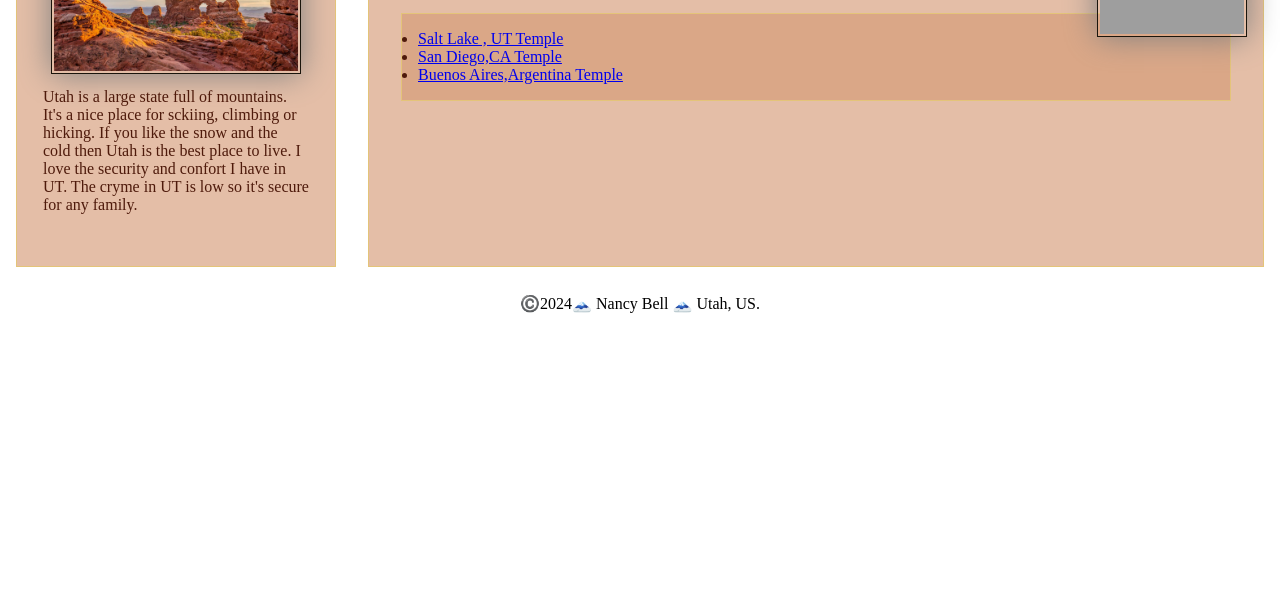
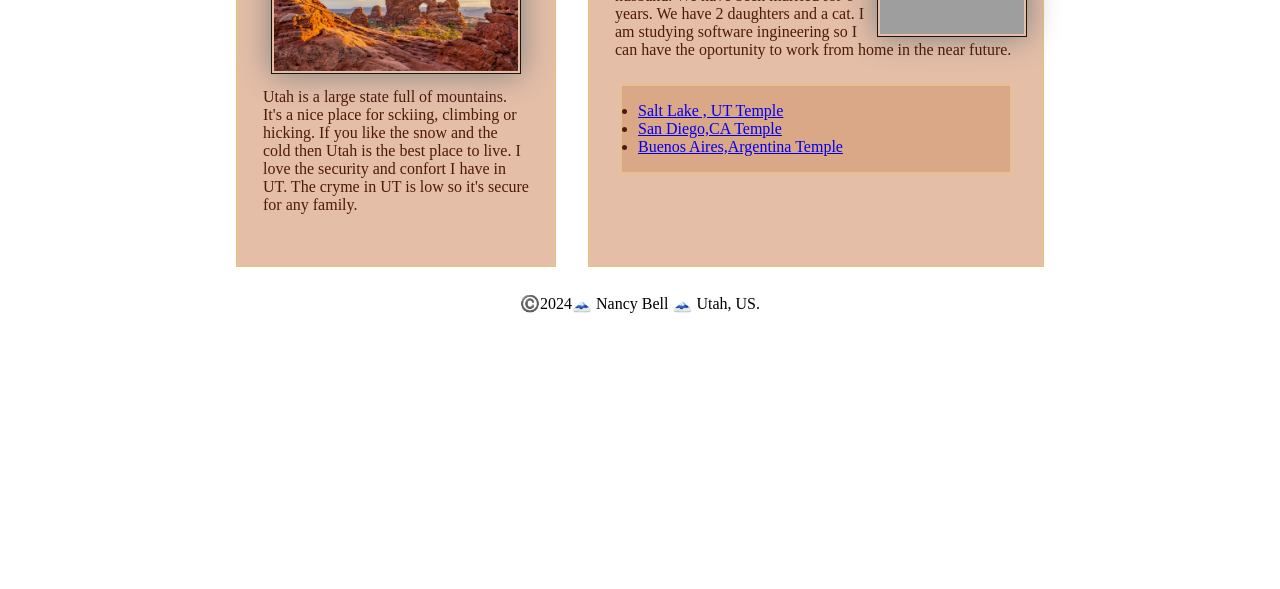
Before and after one commit to nanurodriguez/wdd130, a plain HTML site: page index.html in a window 1280 px wide. Shown: the part 211-800 px from the top of the page. Drawn offline with Linux system fonts and the light colour scheme; grey boxes are pictures that could not be loaded.

Commit message:
corrections

```diff
--- a/styles/styles.css
+++ b/styles/styles.css
@@ -82,7 +82,7 @@ aside h2 {
     color:white;
 }
 
-header .grid, footer {
+header, .grid, footer {
 max-width: 840px;
 margin: 0 auto;
 }
```
Also changed, not shown: index.html (+3 -3 lines).
